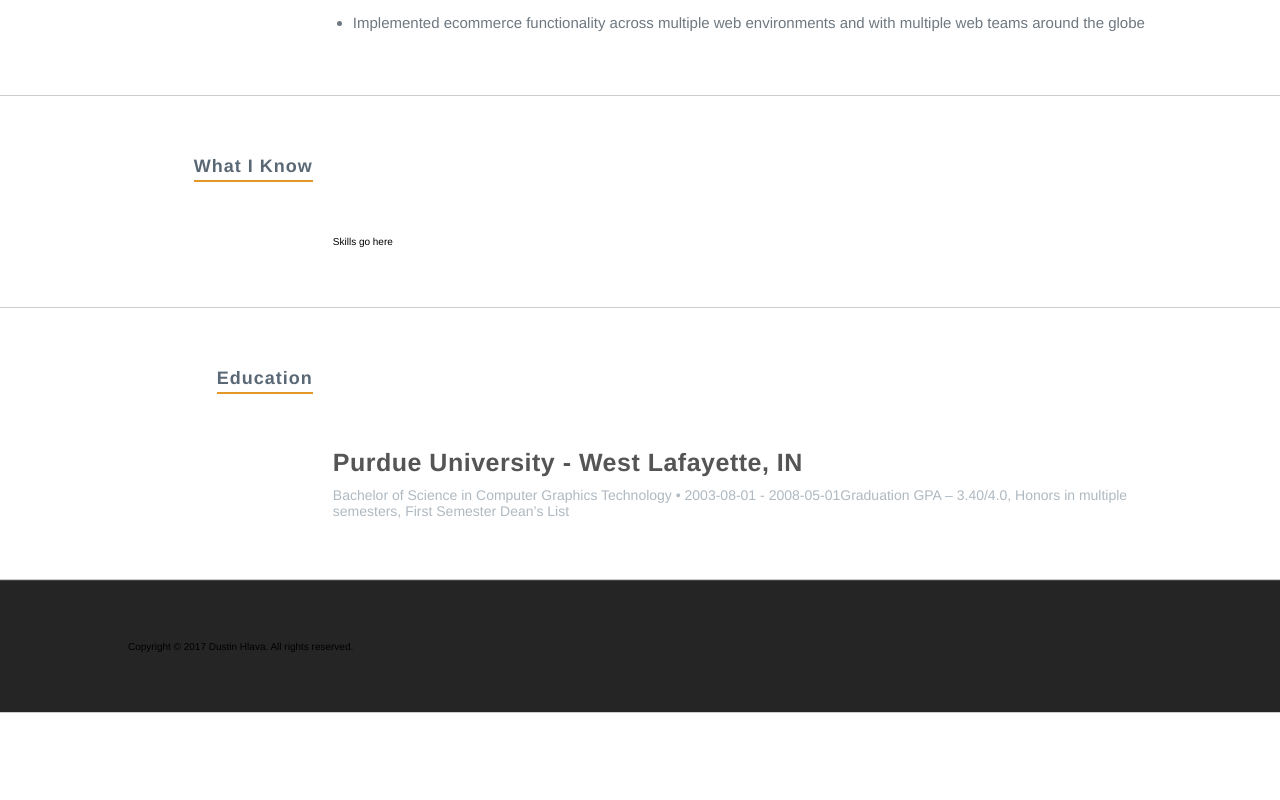
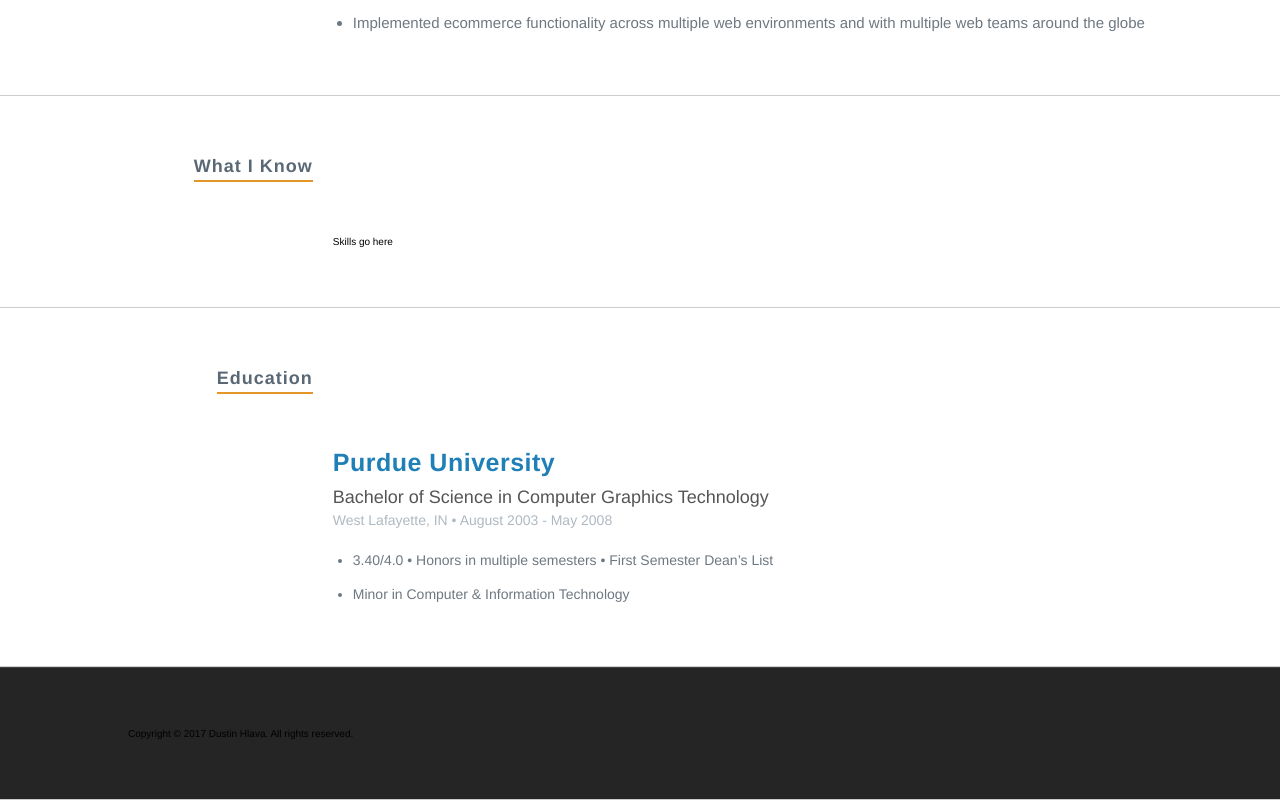
Before and after one commit to dhlava/portfolio, a React (Create React App) app: page / in a window 1280 px wide. Shown: the part 2320-3120 px from the top of the page. Before the commit the page ends 3033 px from the top, so only its background shows below. Built offline with nearby package versions, Linux system fonts and the light colour scheme.

Commit message:
adds additional content and styling to education section

```diff
--- a/src/components/EducationItem.js
+++ b/src/components/EducationItem.js
@@ -1,13 +1,18 @@
 import React, { Component } from 'react';
+import Moment from 'moment';
 
 class EducationItem extends Component {
     render() {
         return (
             <div className="resume_item education_item">
-                <h3>{this.props.item.institution}</h3>
+                <h3><a href="https://www.purdue.edu">{this.props.item.institution}</a></h3>
                 <div className="item_details">
-                    {this.props.item.studyType} in {this.props.item.area} &bull; {this.props.item.startDate} - {this.props.item.endDate}
-                    {this.props.item.gpa}
+                    <div className="item_details_title">{this.props.item.studyType} in {this.props.item.area}</div>
+                    {this.props.item.institutionLocation} &bull; {Moment(this.props.item.startDate).format("MMMM YYYY")} - {Moment(this.props.item.endDate).format("MMMM YYYY")}
+                    <ul className="highlight_list">
+                        <li className="highlight">{this.props.item.gpa}</li>
+                        <li className="highlight">{this.props.item.other}</li>
+                    </ul>
                 </div>
             </div>
         );
--- a/src/resume/resume.json
+++ b/src/resume/resume.json
@@ -129,12 +129,14 @@
   ],
   "education": [
     {
-      "institution": "Purdue University - West Lafayette, IN",
+      "institution": "Purdue University",
+      "institutionLocation": "West Lafayette, IN",
       "area": "Computer Graphics Technology",
       "studyType": "Bachelor of Science",
       "startDate": "2003-08-01",
       "endDate": "2008-05-01",
-      "gpa": "Graduation GPA – 3.40/4.0, Honors in multiple semesters, First Semester Dean’s List"
+      "gpa": "3.40/4.0 • Honors in multiple semesters • First Semester Dean’s List",
+      "other": "Minor in Computer & Information Technology"
     }
   ],
   "skills": [
```
